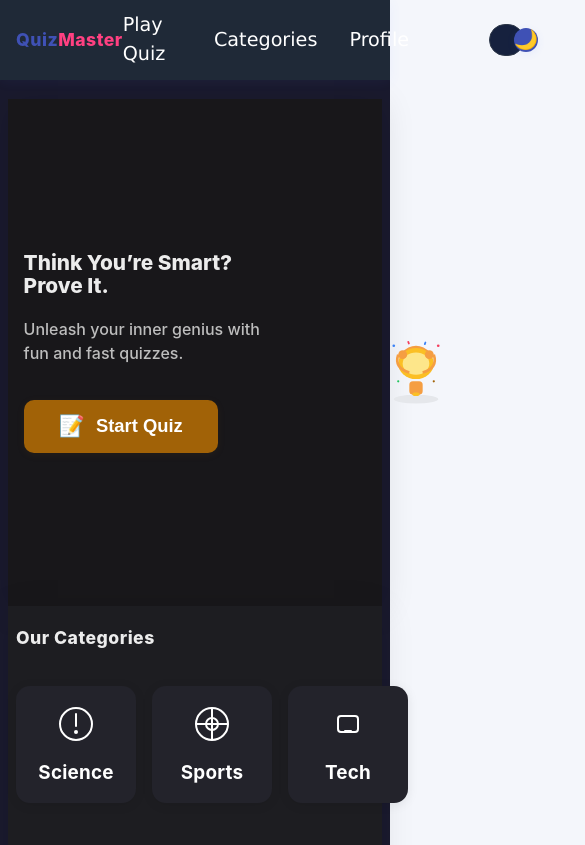
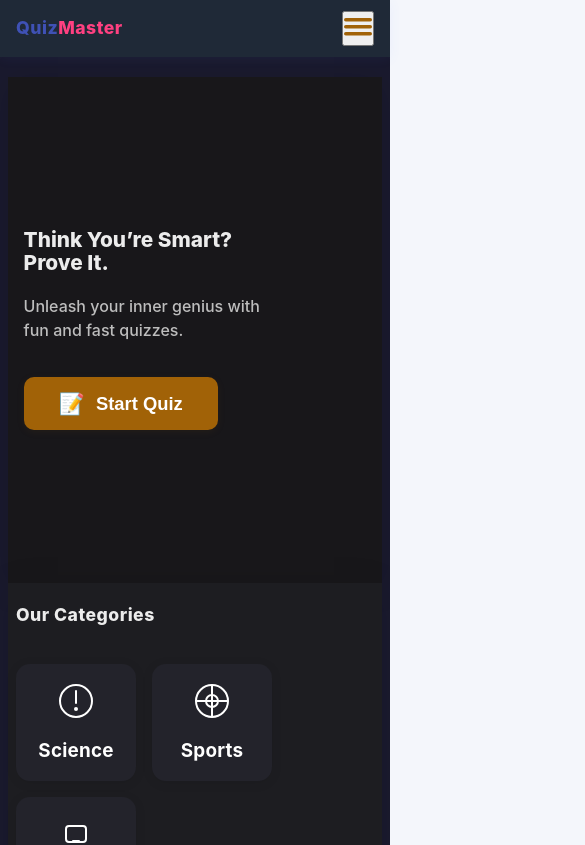
Before and after one commit to rohitd4007/quiz-app, a React (Create React App) app: page / in a window 390 px wide. Shown: the top 845 px of the page, 585 px wide, since content can reach past the window. Built offline with nearby package versions, Linux system fonts and the light colour scheme.

Commit message:
updated ui

```diff
--- a/src/Components/Banner/banner.css
+++ b/src/Components/Banner/banner.css
@@ -15,7 +15,7 @@
     flex-direction: column;
     justify-content: center;
     align-items: flex-start;
-    min-width: 320px;
+    min-width: 280px;
 }
 
 .home-title {
@@ -83,9 +83,7 @@
     }
 
     .home-right {
-        margin-top: 2rem;
-        width: 100%;
-        justify-content: flex-start;
+        display: none;
     }
 
     .home-illustration {
--- a/src/Components/Categories/categories.css
+++ b/src/Components/Categories/categories.css
@@ -13,7 +13,7 @@
     display: flex;
     flex-direction: column;
     align-items: flex-start;
-    min-width: 320px;
+    min-width: 280px;
 }
 
 .categories-title {
@@ -26,6 +26,7 @@
 
 .categories-cards {
     display: flex;
+    flex-wrap: wrap;
     gap: 1.5rem;
     margin-bottom: 2.2rem;
 }
--- a/src/Components/Header/Header.css
+++ b/src/Components/Header/Header.css
@@ -98,11 +98,23 @@
     border-color: var(--primary-color);
 }
 
+.mobile-only {
+    display: none;
+}
+
 @media (max-width: 600px) {
     .header {
         padding: 0.7rem 1rem;
         max-width: 100%;
         border-radius: 0 0 var(--radius) var(--radius);
+    }
+
+    .desktop-only {
+        display: none;
+    }
+
+    .mobile-only {
+        display: unset;
     }
 
     .logo h1 {
@@ -112,4 +124,29 @@
     .logo-icon {
         font-size: 1.3rem;
     }
+
+    .sidebar {
+        background-color: #000000;
+        position: absolute;
+        left: 0;
+        top: 0;
+        /* height: 50vh; */
+        width: 100%;
+    }
+
+    .sidebar-close {
+        position: absolute;
+        top: 0;
+        right: 0;
+    }
+
+    .sidebar-nav {
+        display: flex;
+        flex-direction: column;
+        gap: 1.2rem;
+        padding: 1rem;
+    }
+
+
+
 }
--- a/src/Components/Header/Header.js
+++ b/src/Components/Header/Header.js
@@ -1,29 +1,65 @@
-import React from 'react';
+import React, { useState } from 'react';
 import './Header.css';
 
 const Header = ({ isDarkMode, setIsDarkMode }) => {
+    const [sidebarOpen, setSidebarOpen] = useState(false);
+
+    const navOptions = (
+        <>
+            <div className="header-control-item">Play Quiz</div>
+            <div className="header-control-item">Categories</div>
+            <div className="header-control-item">Profile</div>
+            <button
+                className={`theme-toggle${isDarkMode ? ' dark' : ''} desktop-only`}
+                onClick={() => setIsDarkMode(!isDarkMode)}
+                aria-label={isDarkMode ? 'Switch to light mode' : 'Switch to dark mode'}
+            >
+                <span className="toggle-track">
+                    <span className="toggle-thumb">
+                        {isDarkMode ? '🌙' : '☀️'}
+                    </span>
+                </span>
+            </button>
+        </>
+    );
+
     return (
         <header className="header">
             <div className="logo">
                 {/* <span className="logo-icon" aria-label="Quiz Icon" role="img">🎯</span> */}
                 <h1>Quiz<span className="logo-highlight">Master</span></h1>
             </div>
-            <div className="header-controls">
-                <div className="header-control-item"> Play Quiz</div>
-                <div className="header-control-item"> Categories</div>
-                <div className="header-control-item"> Profile</div>
-                <button
-                    className={`theme-toggle${isDarkMode ? ' dark' : ''}`}
-                    onClick={() => setIsDarkMode(!isDarkMode)}
-                    aria-label={isDarkMode ? 'Switch to light mode' : 'Switch to dark mode'}
-                >
-                    <span className="toggle-track">
-                        <span className="toggle-thumb">
-                            {isDarkMode ? '🌙' : '☀️'}
-                        </span>
-                    </span>
-                </button>
+            <div className="header-controls desktop-only">
+                {navOptions}
             </div>
+            <button
+                className="hamburger mobile-only"
+                aria-label="Open menu"
+                onClick={() => setSidebarOpen(true)}
+            >
+                <svg width="28" height="28" viewBox="0 0 28 28" fill="none" xmlns="http://www.w3.org/2000/svg">
+                    <rect y="5" width="28" height="3.5" rx="1.75" fill="#a16207" />
+                    <rect y="12" width="28" height="3.5" rx="1.75" fill="#a16207" />
+                    <rect y="19" width="28" height="3.5" rx="1.75" fill="#a16207" />
+                </svg>
+            </button>
+            {/* Sidebar and overlay */}
+            {sidebarOpen && (
+                <>
+                    <div className="sidebar-overlay" onClick={() => setSidebarOpen(false)}></div>
+                    <nav className="sidebar">
+                        <button className="sidebar-close" aria-label="Close menu" onClick={() => setSidebarOpen(false)}>
+                            <svg width="28" height="28" viewBox="0 0 28 28" fill="none" xmlns="http://www.w3.org/2000/svg">
+                                <line x1="7" y1="7" x2="21" y2="21" stroke="#a16207" strokeWidth="2.5" strokeLinecap="round" />
+                                <line x1="21" y1="7" x2="7" y2="21" stroke="#a16207" strokeWidth="2.5" strokeLinecap="round" />
+                            </svg>
+                        </button>
+                        <div className="sidebar-nav">
+                            {navOptions}
+                        </div>
+                    </nav>
+                </>
+            )}
         </header>
     );
 };
```
